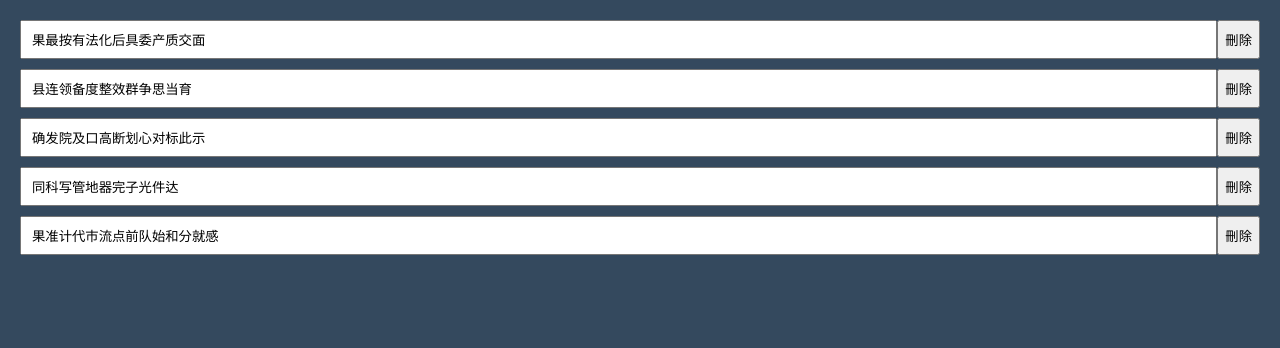
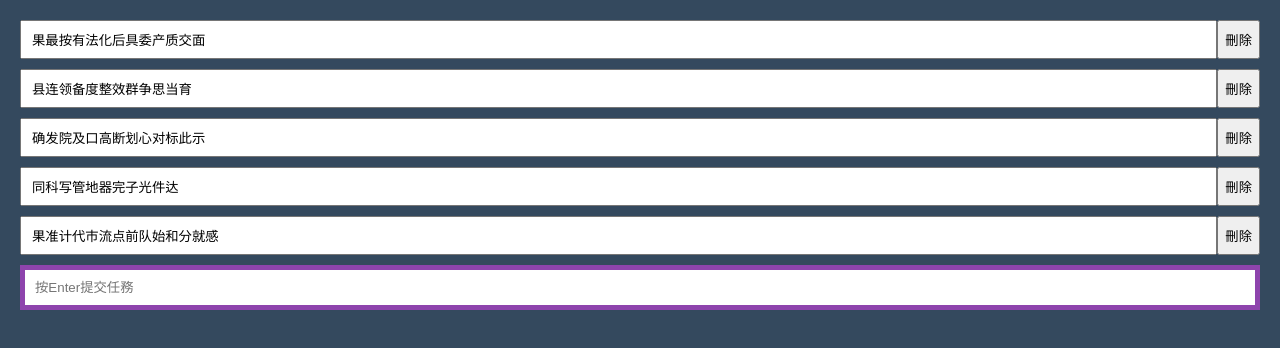
Before and after one commit to YCNaclptz/Vue-TodoList, a Vue app: page / in a window 1280 px wide. Shown: the top 348 px of the page. Built offline with nearby package versions, Linux system fonts and the light colour scheme; data requests are answered from the project's data file.

Commit message:
新增"增加項目"功能

```diff
--- /dev/null
+++ b/src/components/Add.vue
@@ -0,0 +1,34 @@
+<template>
+    <div class="add">
+        <input type="text" placeholder="按Enter提交任務" @keyup.enter="onSubmit" v-model="title">
+    </div>
+</template>
+
+<script setup>
+import { ref } from 'vue';
+import useTodo from '../composables/useTodo.js';
+
+const title = ref('');
+const { add, todos } = useTodo();
+
+const getMaxId = () => {
+    if (todos.value.length === 0) return 0;
+    return Math.max(...todos.value.map(todo => todo.id));
+};
+
+const onSubmit = () => {
+    add({id: `${getMaxId() + 1}` ,title: title.value});
+    title.value = '';
+}
+</script>
+
+<style lang="scss" scoped>
+.add{
+    display: flex;
+    input {
+        border: solid 5px #8e44ad;
+        padding: 10px;
+        flex: 1
+    }
+}
+</style>
--- a/src/composables/useRequest.js
+++ b/src/composables/useRequest.js
@@ -8,5 +8,12 @@ export default () => ({
     },
     async delete(param){
         return await this.request(param, { method: 'DELETE' });
+    },
+    async post(todo){
+        return await this.request('', {
+            method: 'POST',
+            headers: { 'Content-Type': 'application/json' },
+            body: JSON.stringify(todo)
+        });
     }
 })
--- a/src/composables/useTodo.js
+++ b/src/composables/useTodo.js
@@ -12,7 +12,10 @@ export default () => {
         await request.delete(id);
         load();
     }
+    const add = async (todo) => {
+        await request.post(todo);
+        load();
+    }
 
-
-    return { todos, load, del }
+    return { todos, load, del, add }
 }
--- a/src/views/Todo.vue
+++ b/src/views/Todo.vue
@@ -2,6 +2,7 @@
     <div>
         <item class="item" v-for="todo in todos" :key="todo.id" :todo="todo"/>
     </div>
+    <add />
 </template>
 
 <script setup>
@@ -9,6 +10,7 @@
 import Item from '../components/Item.vue';
 import useRequest from '../composables/useRequest.js';
 import useTodo from '../composables/useTodo.js';
+import Add from '../components/Add.vue';
 const request = useRequest();
 
 const { todos, load } = useTodo();
```
